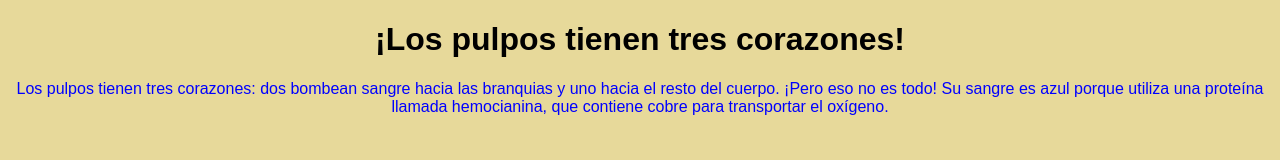
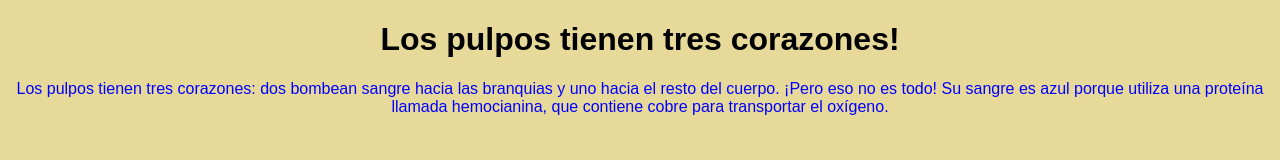
Before and after one commit to juan200827/Practica-git, a plain HTML site: page index.html in a window 1280 px wide. Drawn offline with Linux system fonts and the light colour scheme.

Commit message:
feat: update page title

```diff
--- a/index.html
+++ b/index.html
@@ -7,7 +7,7 @@
        <link rel="stylesheet" href="styles.css"
 </head>
 <body>
-    <h1>¡Los pulpos tienen tres corazones!</h1>
+    <h1>Los pulpos tienen tres corazones!</h1>
 <p>Los pulpos tienen tres corazones: dos bombean sangre hacia las branquias y uno hacia el resto del cuerpo. ¡Pero eso no es todo! Su sangre es azul porque utiliza una proteína llamada hemocianina, que contiene cobre para transportar el oxígeno.</p>
 </body>
 </html>
```
